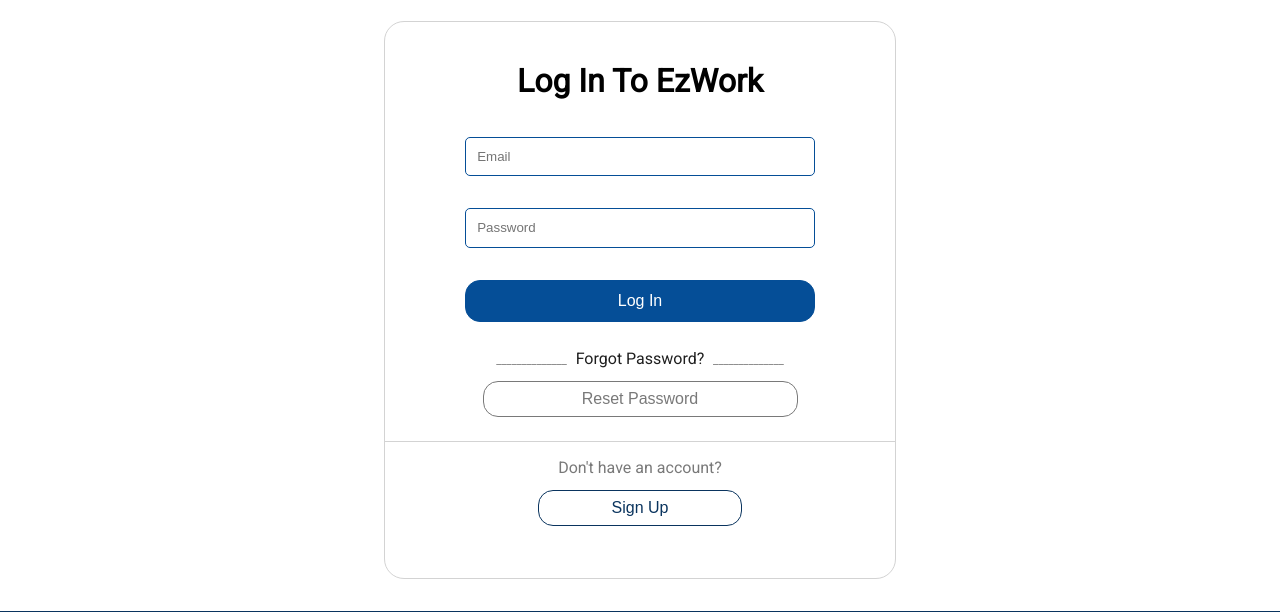
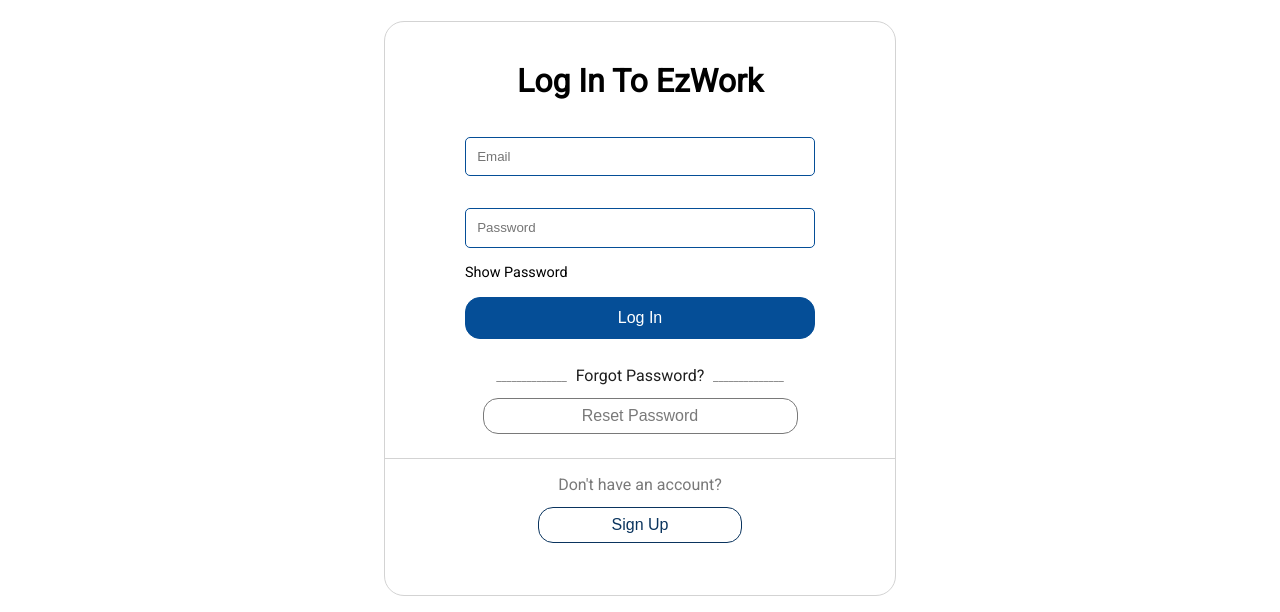
Before and after one commit to leobarrientos02/Project, a PHP site: page /login/index.html in a window 1280 px wide. Shown: the part 59-671 px from the top of the page. Run offline with PHP 8.4, Linux system fonts and the light colour scheme; some libraries are stand-ins or nearby versions.

Commit message:
adding show and hide password

```diff
--- a/Styles/_login.scss
+++ b/Styles/_login.scss
@@ -55,6 +55,15 @@ section {
           border-radius: 15px;
           &:hover {
             background: $color1;
+          }
+        }
+        p {
+          width: fit-content;
+          font-size: 0.9rem;
+          cursor: pointer;
+          &:hover {
+            color: $color1;
+            text-decoration: underline;
           }
         }
       }
--- a/Styles/style.css
+++ b/Styles/style.css
@@ -3770,6 +3770,19 @@ section .container .login-container form #submit:hover {
   background: #0a345e;
 }
 
+section .container .login-container form p {
+  width: -webkit-fit-content;
+  width: -moz-fit-content;
+  width: fit-content;
+  font-size: 0.9rem;
+  cursor: pointer;
+}
+
+section .container .login-container form p:hover {
+  color: #0a345e;
+  text-decoration: underline;
+}
+
 section .container .help-container {
   margin: 0.7rem 0rem;
   width: 100%;
--- a/login/index.html
+++ b/login/index.html
@@ -33,6 +33,7 @@
                 <form action="#/">
                     <input type="email" name="email" id="email" placeholder="Email">
                     <input type="password" name="password" id="password" placeholder="Password">
+                    <p id="show">Show Password</p>
                     <input type="submit" value="Log In" id="submit">
                 </form>
             </div>
@@ -60,5 +61,6 @@
             <a href="/404Page/index.html">Accesibility</a>
         </div>
     </footer>
+    <script src="/login/loginPage.js"></script>
 </body>
 </html>
--- a/login/loginPage.js
+++ b/login/loginPage.js
@@ -1,16 +1,17 @@
 //Show Password functionality
-const checkbox = document.getElementById("showPassword");
-const show = document.getElementById("show");
+const showPswrd = document.getElementById("show");
 
-checkbox.addEventListener("click", showPassword);
+showPswrd.addEventListener("click", showPassword);
 
 function showPassword() {
   var x = document.getElementById("password");
-  if (x.type === "password") {
+  if (x.value === "") {
+  } else if (x.type === "password") {
     x.type = "text";
     show.innerText = "Hide Password";
   } else {
     x.type = "password";
+
     show.innerText = "Show Password";
   }
 }
```
Also changed, not shown: 1 other file.
